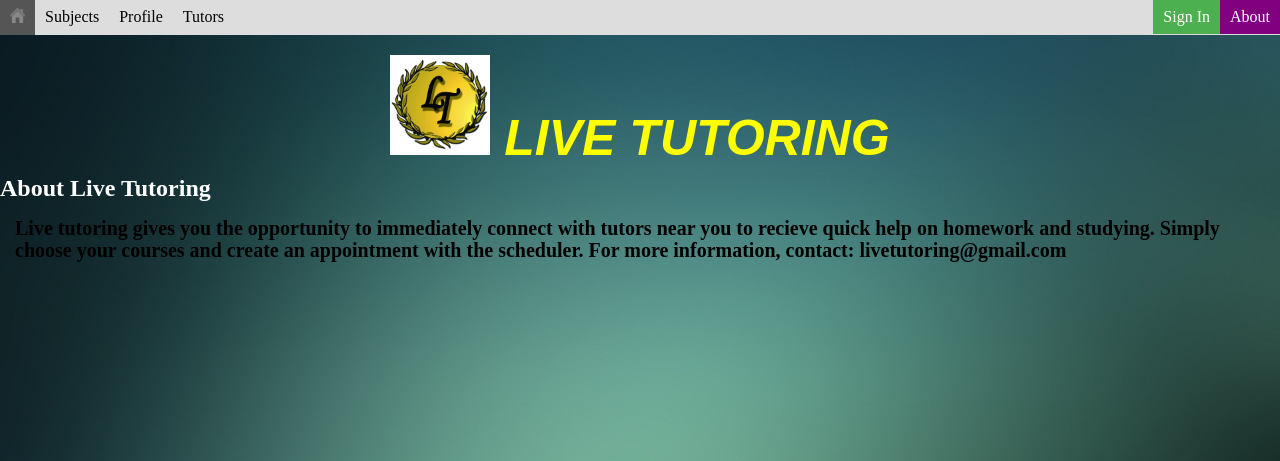
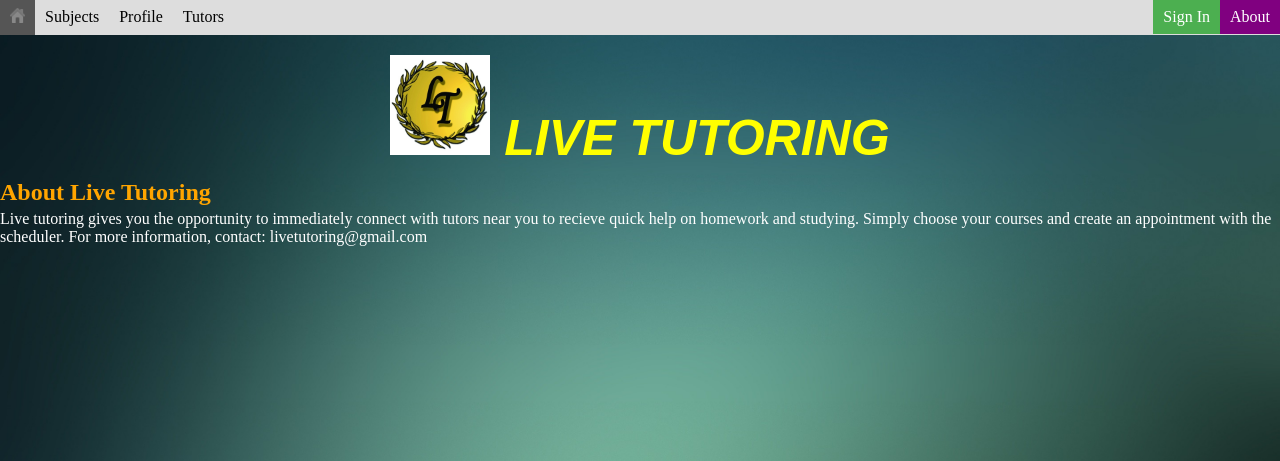
Before and after one commit to yapa5475/software_project, a PHP site: page /about.html in a window 1280 px wide. Shown: the top 461 px of the page. Run offline with PHP 8.4, Linux system fonts and the light colour scheme.

Commit message:
formatting

```diff
--- a/software/about.html
+++ b/software/about.html
@@ -19,8 +19,8 @@
 	</head>
 	<h1><a href="homepage.html"><img src="logoLT.jpg" alt="logo" style="width:100px;height:100px;"></a>  LIVE TUTORING</h1>
 	<h2>About Live Tutoring</h2>
-	<h3> Live tutoring gives you the opportunity to immediately connect with tutors
+	<a> Live tutoring gives you the opportunity to immediately connect with tutors
 	near you to recieve quick help on homework and studying. Simply choose your courses
 	and create an appointment with the scheduler. For more information, contact:
-	livetutoring@gmail.com</h3>
+	livetutoring@gmail.com</a>
 </body>
--- a/software/signin.css
+++ b/software/signin.css
@@ -21,12 +21,13 @@ h1 {
 }
 
 h2 {
-	color: white;
+	color: orange;
+	line-height: 35px;
 
 }
 
 h3 {
-	color: black;
+	color: yellow;
 	text-align: left;
 	font-size: 20px;
 	font-weight: bold;
@@ -99,3 +100,7 @@ a {
 .picture {
 
 }
+
+title {
+	color: black;
+}
```
